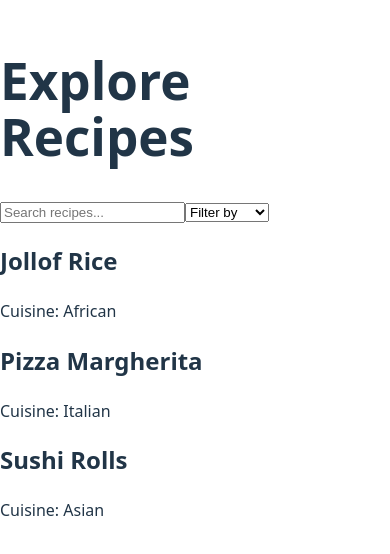
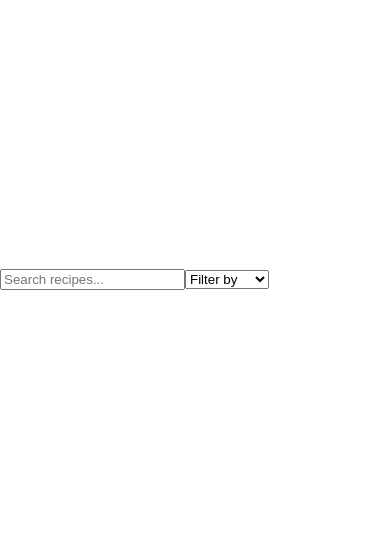
Before and after one commit to Iriswthebees/capstone-project, a React (Vite) app in the folder cuisine-international/: page / in a window 390 px wide. Shown: the part 144-698 px from the top of the page. Built offline with nearby package versions, Linux system fonts and the light colour scheme.

Commit message:
Add state + fetch, and filter logic

```diff
--- a/cuisine-international/src/pages/Home.jsx
+++ b/cuisine-international/src/pages/Home.jsx
@@ -1,76 +1,103 @@
-import { useState } from "react";
+import { useEffect, useState } from "react";
 import SearchBar from "../components/SearchBar";
+import RecipeCard from "../components/RecipeCard";
 
-export default function Home() {
-  // Temporary recipe data (replace later with API data)
-  const [recipes] = useState([
-    { id: 1, name: "Jollof Rice", cuisine: "African" },
-    { id: 2, name: "Pizza Margherita", cuisine: "Italian" },
-    { id: 3, name: "Sushi Rolls", cuisine: "Asian" },
-  ]);
+function Home() {
+  const [searchTerm, setSearchTerm] = useState("");
+  const [meals, setMeals] = useState([]);
+  const [filteredMeals, setFilteredMeals] = useState([]);
+  const [filterType, setFilterType] = useState("");
+  const [loading, setLoading] = useState(false);
+  const [error, setError] = useState(null);
 
-  const [searchQuery, setSearchQuery] = useState("");
-  const [selectedFilter, setSelectedFilter] = useState("");
+  useEffect(() => {
+    if (!searchTerm) {
+      setMeals([]);
+      setFilteredMeals([]);
+      return;
+    }
 
-  // 🔍 Handles search input
-  function handleSearch(query) {
-    setSearchQuery(query);
-  }
+    const fetchMeals = async () => {
+      setLoading(true);
+      setError(null);
 
-  // 🧭 Handles dropdown filter
-  function handleFilterChange(filter) {
-    setSelectedFilter(filter);
-  }
+      try {
+        const response = await fetch(
+          `https://www.themealdb.com/api/json/v1/1/search.php?s=${searchTerm}`
+        );
 
-  // 🧠 Filter logic (simple + readable)
-  const filteredRecipes = recipes.filter((recipe) => {
-    const matchesSearch = recipe.name
-      .toLowerCase()
-      .includes(searchQuery.toLowerCase());
+        if (!response.ok) {
+          throw new Error("Failed to fetch recipes");
+        }
 
-    const matchesFilter = selectedFilter
-      ? recipe.cuisine === selectedFilter
-      : true;
+        const data = await response.json();
+        const results = data.meals || [];
 
-    return matchesSearch && matchesFilter;
-  });
+        setMeals(results);
+        setFilteredMeals(results); // reset filters after fetch
+      } catch (err) {
+        setError(err.message);
+        setMeals([]);
+        setFilteredMeals([]);
+      } finally {
+        setLoading(false);
+      }
+    };
+
+    fetchMeals();
+  }, [searchTerm]);
+
+  useEffect(() => {
+    if (!filterType) {
+      setFilteredMeals(meals);
+      return;
+    }
+
+    if (filterType === "cuisine") {
+      const uniqueByArea = meals.filter(
+        (meal, index, self) =>
+          index === self.findIndex((m) => m.strArea === meal.strArea)
+      );
+      setFilteredMeals(uniqueByArea);
+    }
+
+    if (filterType === "mealType") {
+      const uniqueByCategory = meals.filter(
+        (meal, index, self) =>
+          index === self.findIndex((m) => m.strCategory === meal.strCategory)
+      );
+      setFilteredMeals(uniqueByCategory);
+    }
+  }, [filterType, meals]);
 
   return (
-    <div className="min-h-screen bg-[#023535] px-4 py-8">
-      {/* Page heading */}
-      <h1 className="text-2xl font-bold text-[#F4ECE7] text-center mb-6">
-        Explore Recipes
-      </h1>
-
-      {/* Search bar */}
+    <div className="min-h-screen bg-[#023535] px-6 py-8">
       <SearchBar
-        onSearch={handleSearch}
-        onFilterChange={handleFilterChange}
-        filterOptions={["African", "Italian", "Asian"]}
+        onSearch={setSearchTerm}
+        onFilterChange={setFilterType}
       />
 
-      {/* Results */}
-      <div className="mt-8 max-w-4xl mx-auto grid gap-4">
-        {filteredRecipes.length === 0 ? (
-          <p className="text-center text-[#F4ECE7]">
-            No recipes found.
-          </p>
-        ) : (
-          filteredRecipes.map((recipe) => (
-            <div
-              key={recipe.id}
-              className="bg-[#F4ECE7] p-4 rounded-lg shadow"
-            >
-              <h2 className="text-lg font-semibold text-black">
-                {recipe.name}
-              </h2>
-              <p className="text-sm text-gray-700">
-                Cuisine: {recipe.cuisine}
-              </p>
-            </div>
-          ))
-        )}
+      {loading && (
+        <p className="text-white mt-6">Loading recipes...</p>
+      )}
+
+      {error && (
+        <p className="text-red-400 mt-6">{error}</p>
+      )}
+
+      {!loading && !error && filteredMeals.length === 0 && searchTerm && (
+        <p className="text-white mt-6">
+          No recipes found. Try another search.
+        </p>
+      )}
+
+      <div className="grid gap-6 mt-8 sm:grid-cols-2 lg:grid-cols-3">
+        {filteredMeals.map((meal) => (
+          <RecipeCard key={meal.idMeal} meal={meal} />
+        ))}
       </div>
     </div>
   );
 }
+
+export default Home;
```
